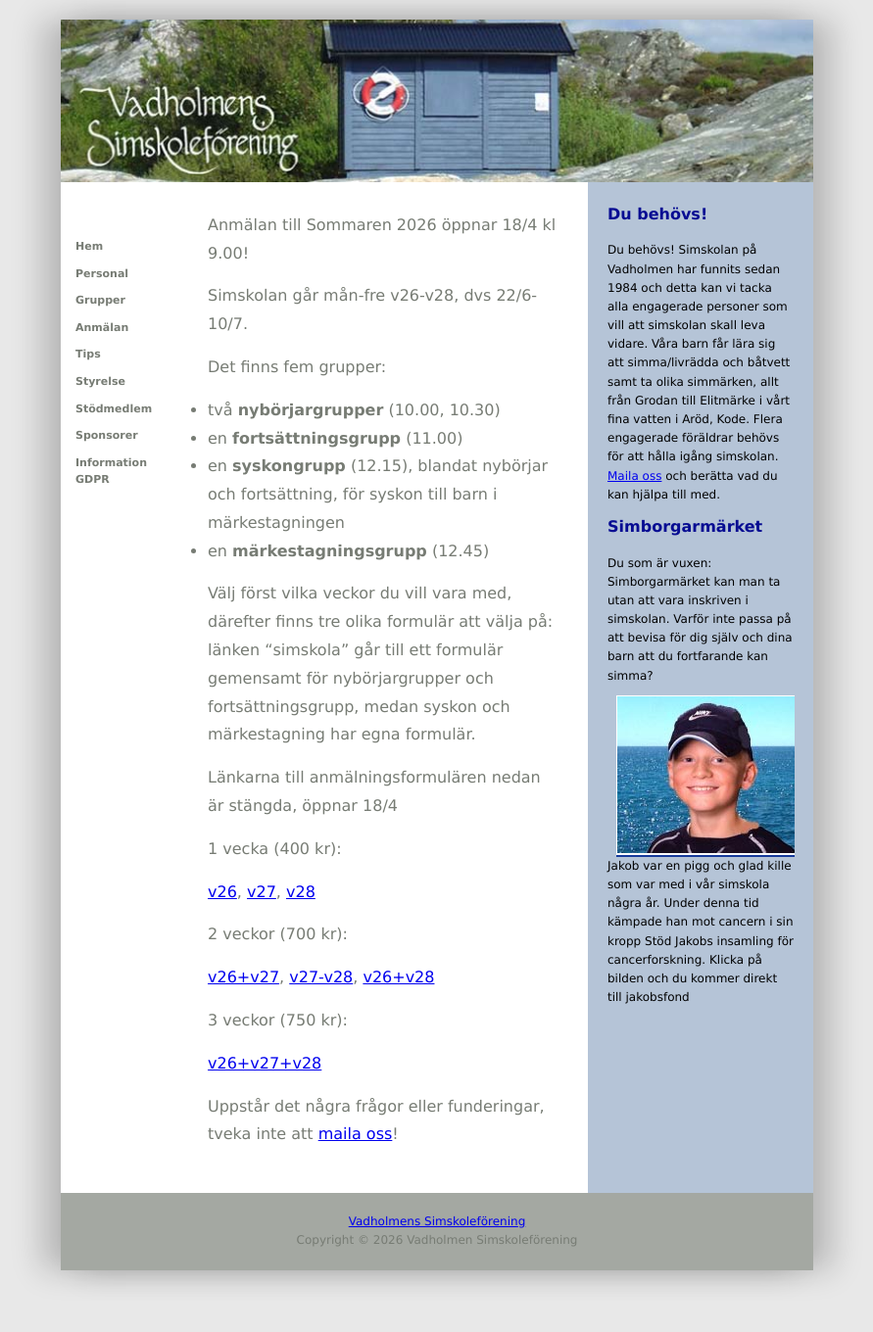
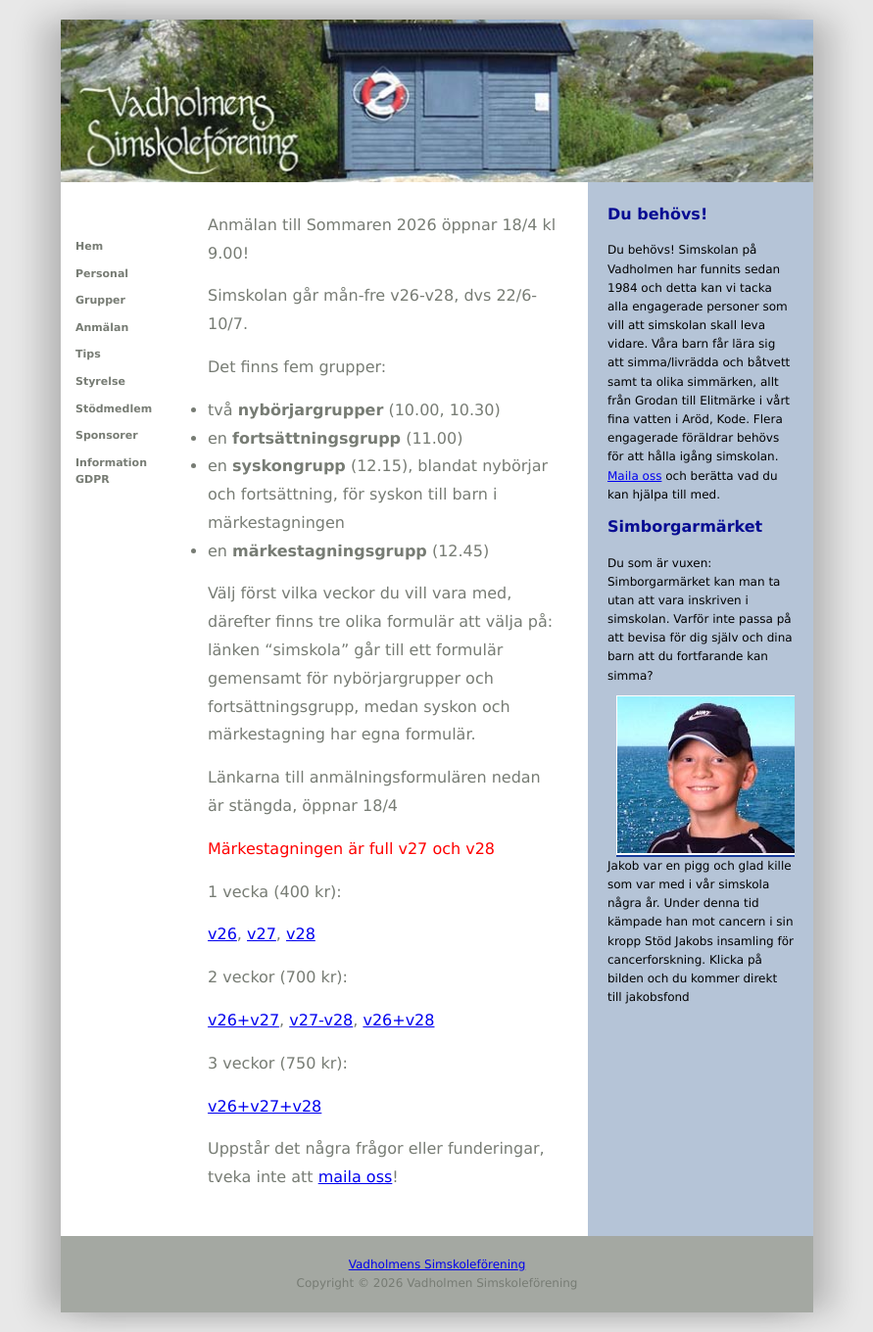
Before and after one commit to vadholmen/vadholmen, a Jekyll site: the page built from anmalan.md, in a window 1280 px wide. Shown: the whole page at 98% size, without its empty margins (194-1085 px from the left). Built offline with Jekyll 4.4.1, drawn with Linux system fonts in a browser that asks for light colours; our own code applies the rules of GitHub Pages for plain Markdown files; before the commit the page ends 1317 px from its top, so only the background shows below that.

Commit message:
Update anmalan.md
anmälan full

```diff
--- a/anmalan.md
+++ b/anmalan.md
@@ -15,6 +15,7 @@ Välj först vilka veckor du vill vara med, därefter finns tre olika formulär
 
 Länkarna till anmälningsformulären nedan är stängda, öppnar 18/4
 
+<p style="color:red">Märkestagningen är full v27 och v28</p>
 
 1 vecka (400 kr):
 
```
